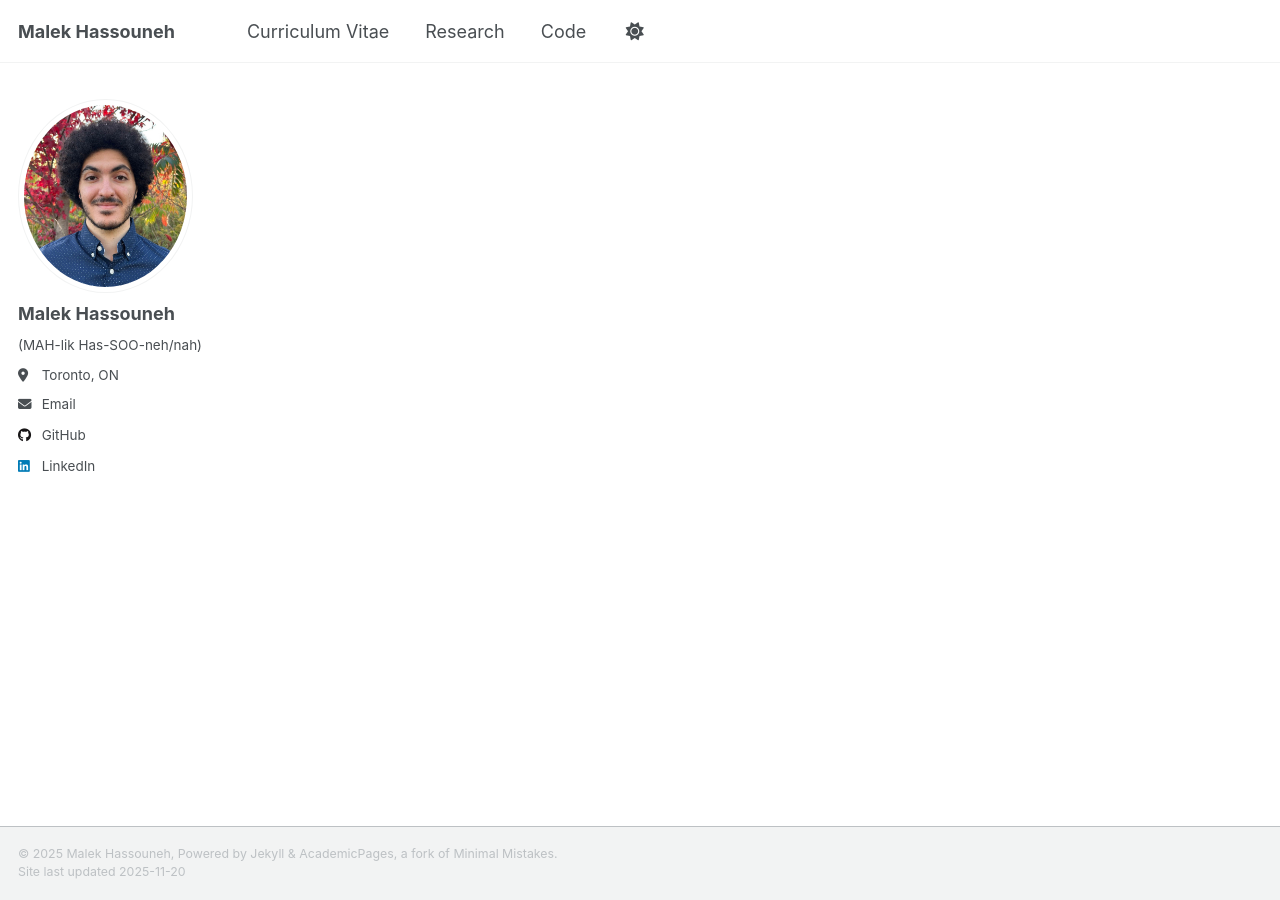
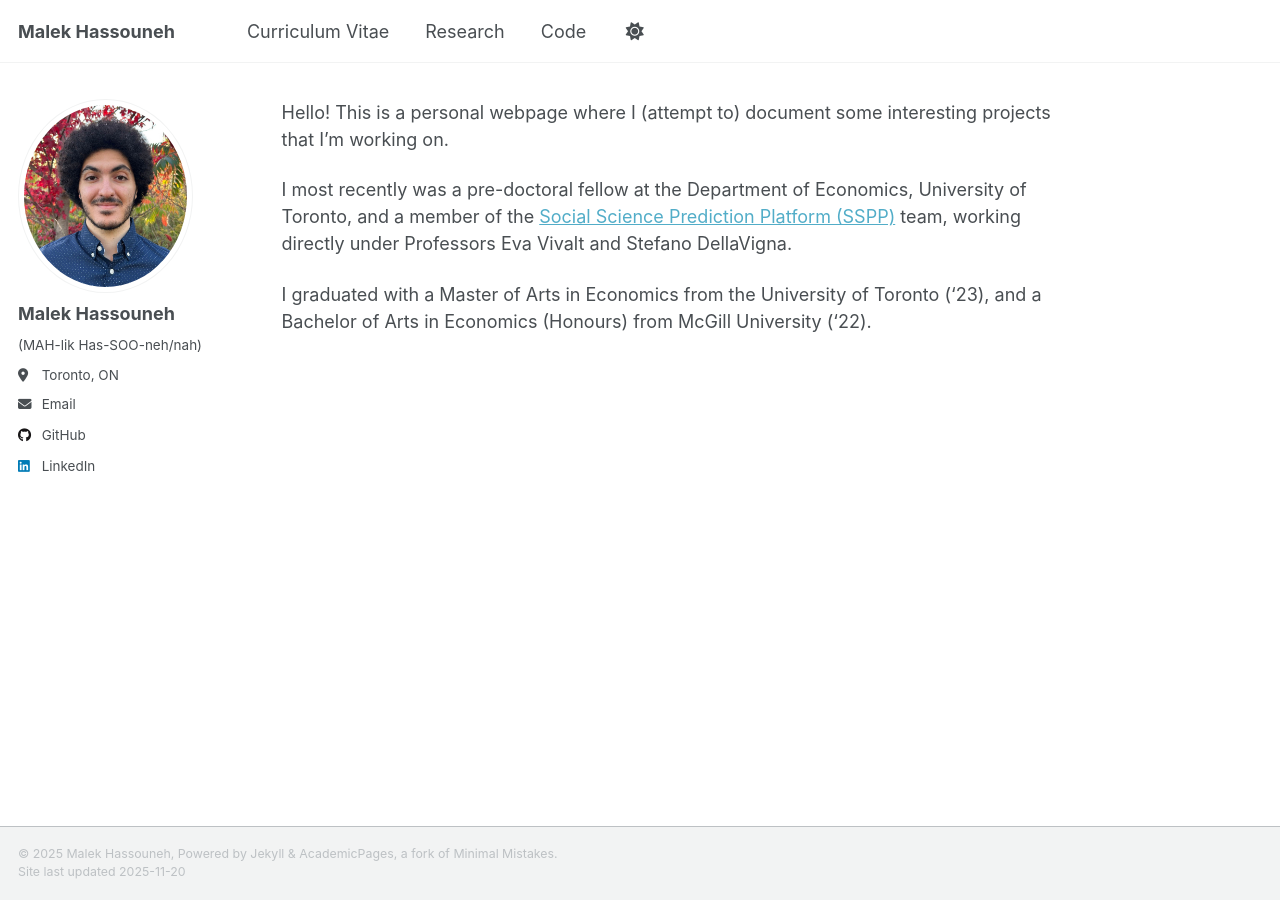
Before and after one commit to malekhassouneh/malekhassouneh.github.io, a Jekyll site: the page built from _pages/about.md, in a window 1280 px wide. Built offline with Jekyll 4.4.1, drawn with Linux system fonts in a browser that asks for light colours; a script that is not in the unit is left out.

Commit message:
Initial about desc update

```diff
--- a/_pages/about.md
+++ b/_pages/about.md
@@ -7,7 +7,13 @@ redirect_from:
   - /about.html
 ---
 
-<!-- Welcome! I am a pre-doctoral research assistant at the Department of Economics, University of Toronto and a member of the <span style = "color: black">[Social Science Prediction Platform (SSPP)](https://socialscienceprediction.org/)</span> team, working directly under Professors Eva Vivalt and Stefano DellaVigna.
+Hello! This is a personal webpage where I (attempt to) document some interesting projects that I'm working on.
+
+I most recently was a pre-doctoral fellow at the Department of Economics, University of Toronto, and a member of the <span style = "color: black">[Social Science Prediction Platform (SSPP)](https://socialscienceprediction.org/)</span> team, working directly under Professors Eva Vivalt and Stefano DellaVigna.
+
+I graduated with a Master of Arts in Economics from the University of Toronto ('23), and a Bachelor of Arts in Economics (Honours) from McGill University ('22).
+
+<!-- Welcome
 
 My research interests include microeconometrics, labor, and public economics, with a focus on the determinants of labor mobility and migration, and patterns of income inequality.
 
```
